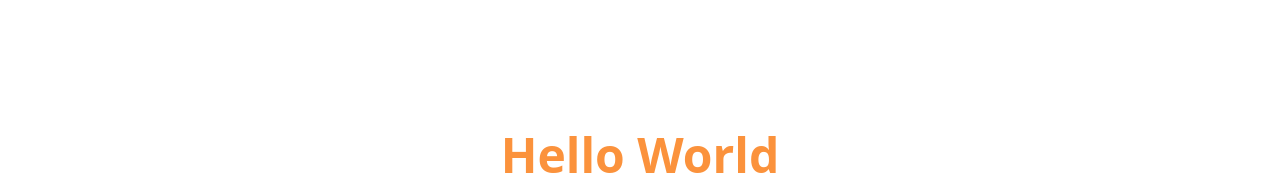
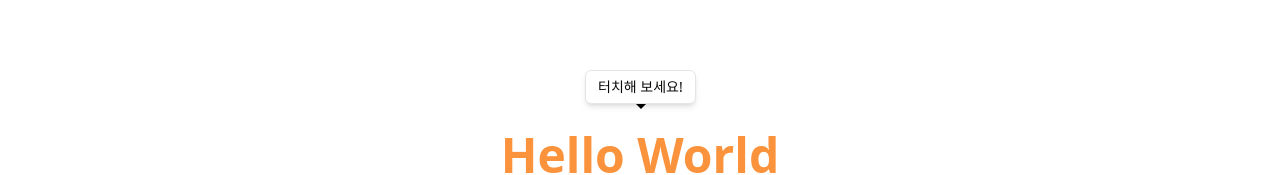
Before and after one commit to githong-kr/jblog-example, a Next.js app: page / in a window 1280 px wide. Shown: the part 237-412 px from the top of the page. Built offline with nearby package versions, Linux system fonts and the light colour scheme.

Commit message:
add some styles

```diff
--- a/package.json
+++ b/package.json
@@ -15,6 +15,7 @@
     "@radix-ui/react-dropdown-menu": "^2.1.1",
     "@radix-ui/react-label": "^2.1.0",
     "@radix-ui/react-slot": "^1.1.0",
+    "@radix-ui/react-tooltip": "^1.1.2",
     "class-variance-authority": "^0.7.0",
     "clsx": "^2.1.1",
     "jose": "^5.7.0",
--- a/src/app/layout.tsx
+++ b/src/app/layout.tsx
@@ -14,7 +14,7 @@ export default function RootLayout({
 }>) {
   return (
     <html lang="ko">
-      <body>
+      <body className="select-none">
         <div className="flex min-h-screen w-full flex-col">
           <header className="fixed left-0 right-0 top-0 z-50 flex h-16 items-center gap-4 border-b bg-background px-4 md:px-6">
             <nav>
--- a/src/app/page.tsx
+++ b/src/app/page.tsx
@@ -1,14 +1,45 @@
+'use client'
+
 import { Button } from '@/components/ui/button'
+import {
+  Tooltip,
+  TooltipContent,
+  TooltipProvider,
+} from '@/components/ui/tooltip'
+import { TooltipArrow, TooltipTrigger } from '@radix-ui/react-tooltip'
 import Link from 'next/link'
+import { useState } from 'react'
 
-//TODO : 로그인이 완료되면 로그인 한 상태에서만 접근 가능한 페이지로 이동하기.
-//TODO : 바로 접근하려고 하면 로그인이 필요한 화면이라고 알려주고 홈으로 이동하기.
 export default function Home() {
+  const [isHovered, setIsHovered] = useState(true)
+
+  const handleMouseEnter = () => {
+    setIsHovered(false)
+  }
+
+  const handleMouseLeave = () => {
+    setIsHovered(true)
+  }
   return (
     <div className="flex flex-col space-y-10">
-      <div className="select-none rounded-lg bg-white p-3 text-5xl font-bold text-orange-400 transition-all duration-500 hover:bg-orange-400 hover:text-white hover:ring-2 hover:ring-orange-400 hover:ring-offset-4">
-        Hello World
-      </div>
+      <TooltipProvider>
+        <Tooltip open={isHovered}>
+          <TooltipTrigger asChild>
+            <div
+              onMouseEnter={handleMouseEnter}
+              onMouseLeave={handleMouseLeave}
+              className="rounded-lg bg-white p-3 text-5xl font-bold text-orange-400 transition-all duration-500 hover:bg-orange-400 hover:text-white hover:ring-2 hover:ring-orange-400 hover:ring-offset-4"
+            >
+              Hello World
+            </div>
+          </TooltipTrigger>
+          <TooltipContent sideOffset={50}>
+            터치해 보세요!
+            <TooltipArrow />
+          </TooltipContent>
+        </Tooltip>
+      </TooltipProvider>
+
       <div className="flex items-center justify-center">
         <Button variant={'link'}>
           <Link
--- a/src/app/secret/page.tsx
+++ b/src/app/secret/page.tsx
@@ -74,8 +74,8 @@ export default function SecretPage() {
         <Card>
           <CardHeader className="gap-2">
             <CardTitle>비밀 페이지 😎</CardTitle>
-            <CardDescription>
-              이 페이지는 로그인된 사용자만 접근할 수 있어요 🎉🎉
+            <CardDescription className="break-words">
+              여기는 로그인된 사용자만 접근할 수 있는 비밀 공간이에요 🎉🎉
             </CardDescription>
           </CardHeader>
           <CardContent>
--- /dev/null
+++ b/src/components/ui/tooltip.tsx
@@ -0,0 +1,30 @@
+"use client"
+
+import * as React from "react"
+import * as TooltipPrimitive from "@radix-ui/react-tooltip"
+
+import { cn } from "@/lib/utils"
+
+const TooltipProvider = TooltipPrimitive.Provider
+
+const Tooltip = TooltipPrimitive.Root
+
+const TooltipTrigger = TooltipPrimitive.Trigger
+
+const TooltipContent = React.forwardRef<
+  React.ElementRef<typeof TooltipPrimitive.Content>,
+  React.ComponentPropsWithoutRef<typeof TooltipPrimitive.Content>
+>(({ className, sideOffset = 4, ...props }, ref) => (
+  <TooltipPrimitive.Content
+    ref={ref}
+    sideOffset={sideOffset}
+    className={cn(
+      "z-50 overflow-hidden rounded-md border bg-popover px-3 py-1.5 text-sm text-popover-foreground shadow-md animate-in fade-in-0 zoom-in-95 data-[state=closed]:animate-out data-[state=closed]:fade-out-0 data-[state=closed]:zoom-out-95 data-[side=bottom]:slide-in-from-top-2 data-[side=left]:slide-in-from-right-2 data-[side=right]:slide-in-from-left-2 data-[side=top]:slide-in-from-bottom-2",
+      className
+    )}
+    {...props}
+  />
+))
+TooltipContent.displayName = TooltipPrimitive.Content.displayName
+
+export { Tooltip, TooltipTrigger, TooltipContent, TooltipProvider }
```
Also changed, not shown: 1 other file (tests, documents, lock files or other folders).
